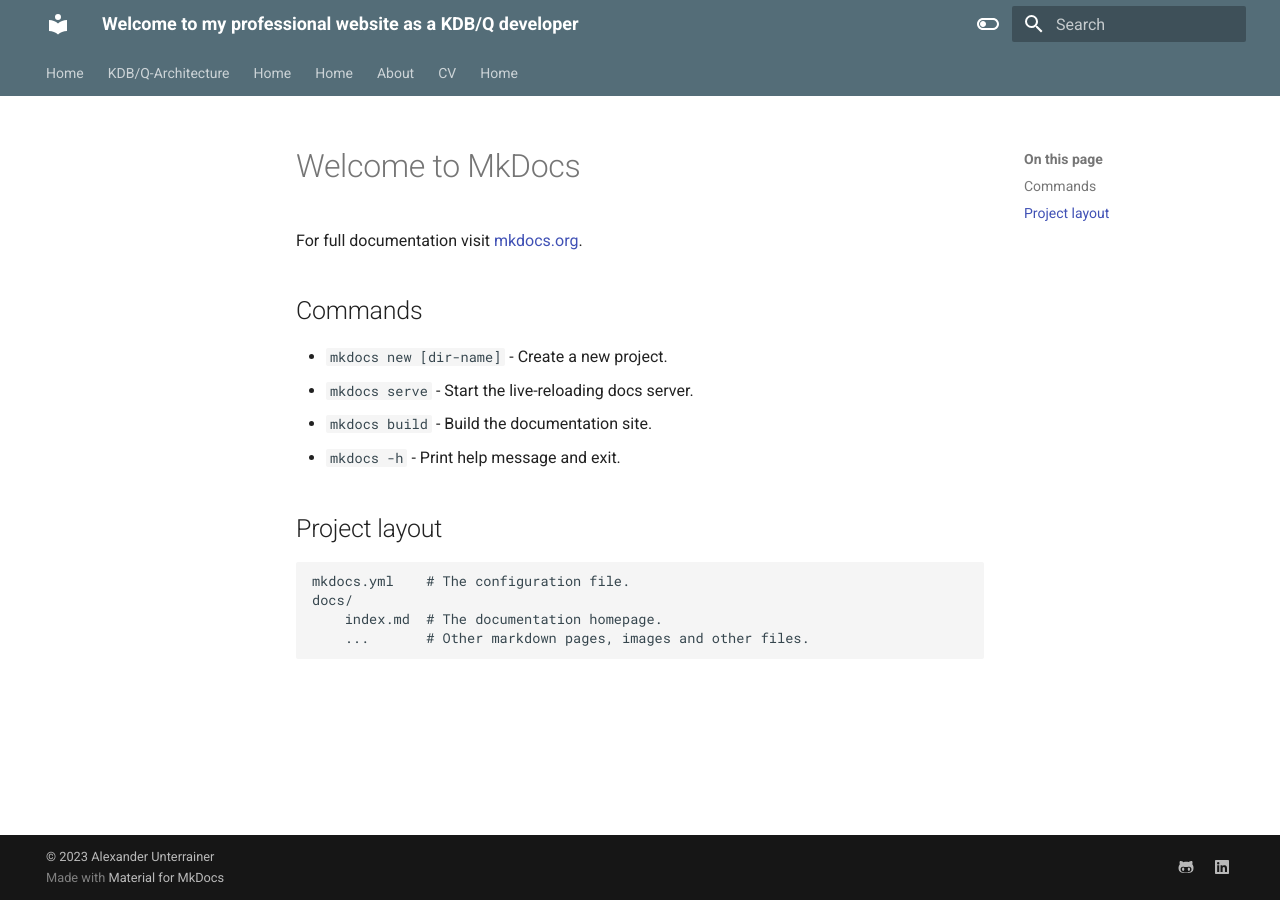
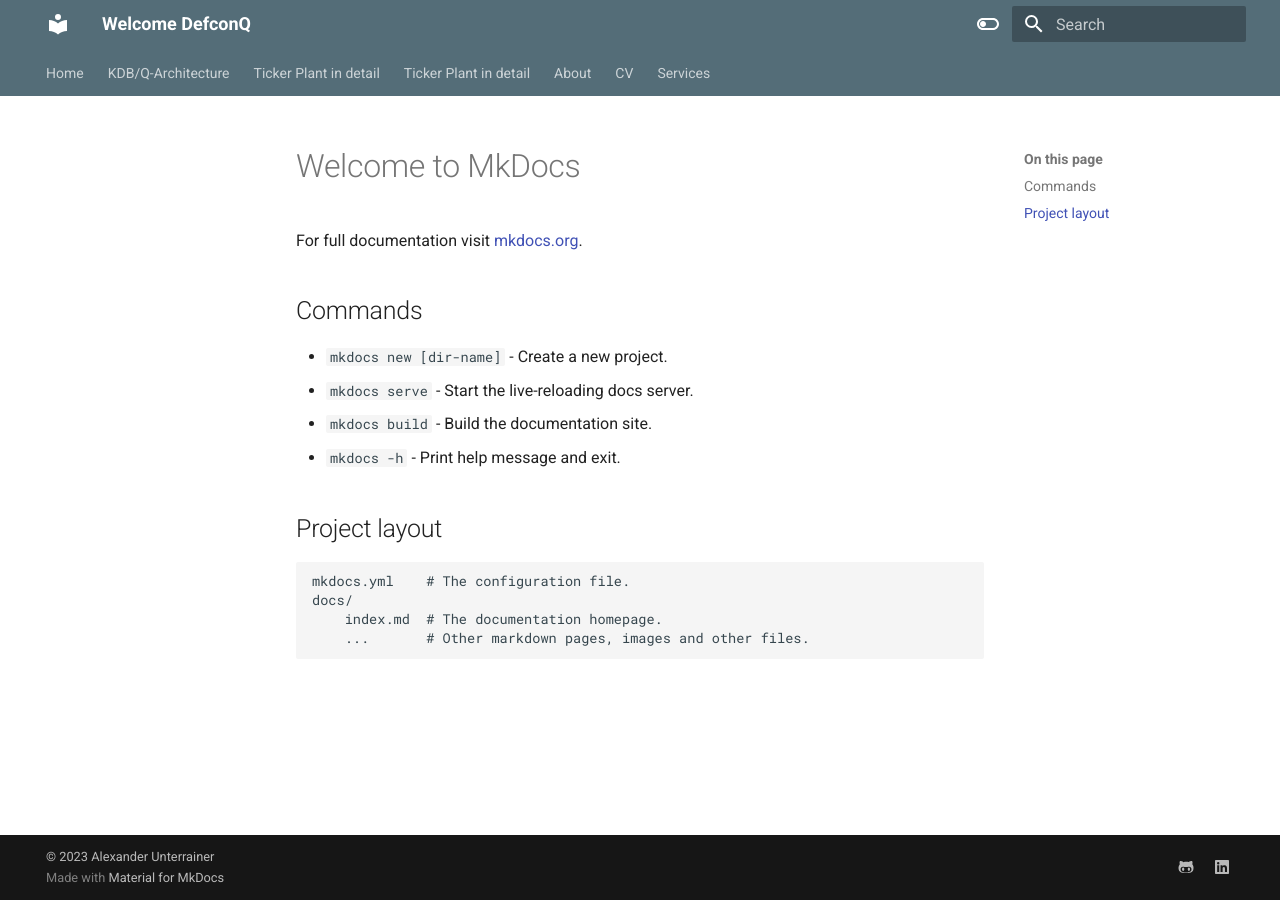
Before and after one commit to AUnterrainer/myWebsite, an MkDocs documentation site: the page built from docs/index.md, in a window 1280 px wide. Built offline with MkDocs 1.6.1 and Material for MkDocs 9.7.7, drawn with Linux system fonts in a browser that asks for light colours.

Commit message:
Modifying navbar and topics, adding services, modifying footer

```diff
--- a/mkdocs.yml
+++ b/mkdocs.yml
@@ -1,11 +1,11 @@
-site_name: Welcome to my professional  website as a KDB/Q developer
+site_name: Welcome DefconQ
 
 site_author: Alexander Unterrainer
 site_description: >-
   DESCRIPTION
 
 nav:
-  - Home: underConstruction.md
+  - Home: home.md
   - KDB/Q-Architecture:
     - Plain Vanilla KDB-tick Architecture: architecture/plain.md
     - Ticker Plant in detail: underConstruction.md
@@ -13,7 +13,7 @@
   - Other: underConstruction.md
   - About: about.md
   - CV: cv.md
-  - Services: underConstruction.md
+  - Services: services.md
 
 theme:
   name: material
```
Also changed, not shown: docs/home.md (added, +1 -0 lines), docs/services.md (added, +16 -0 lines).
